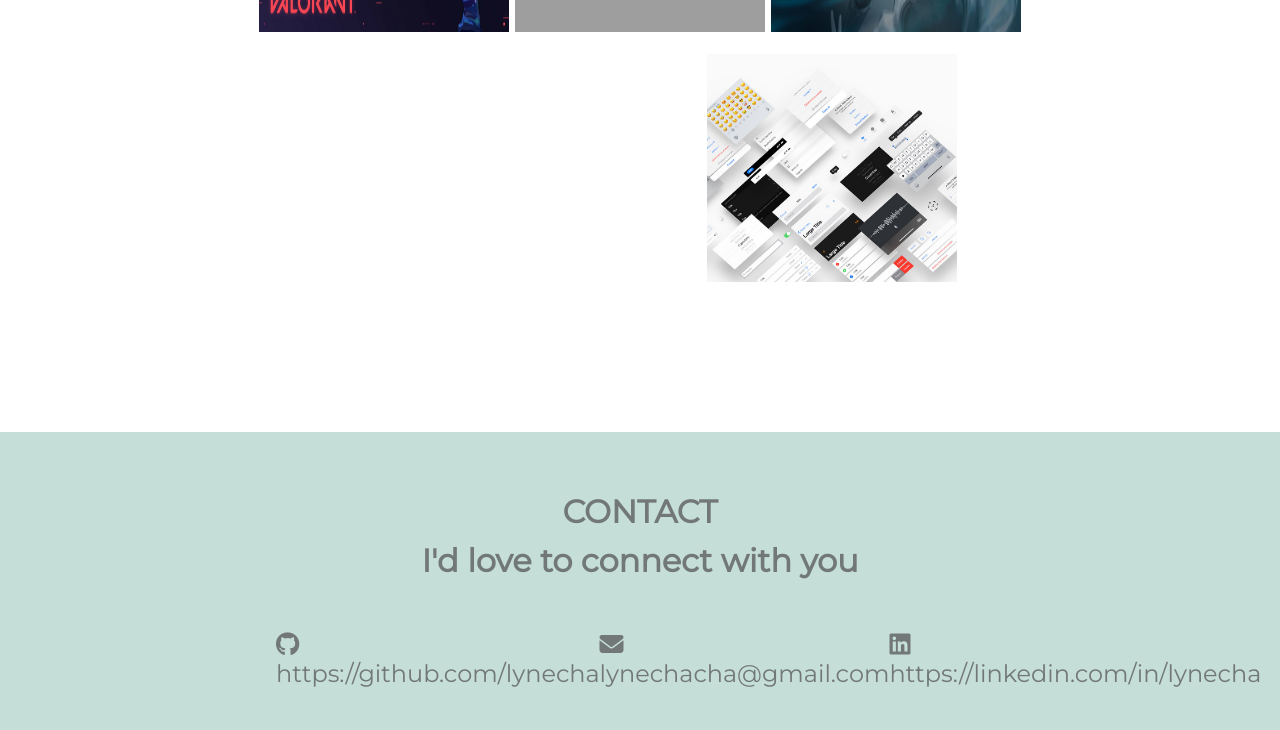
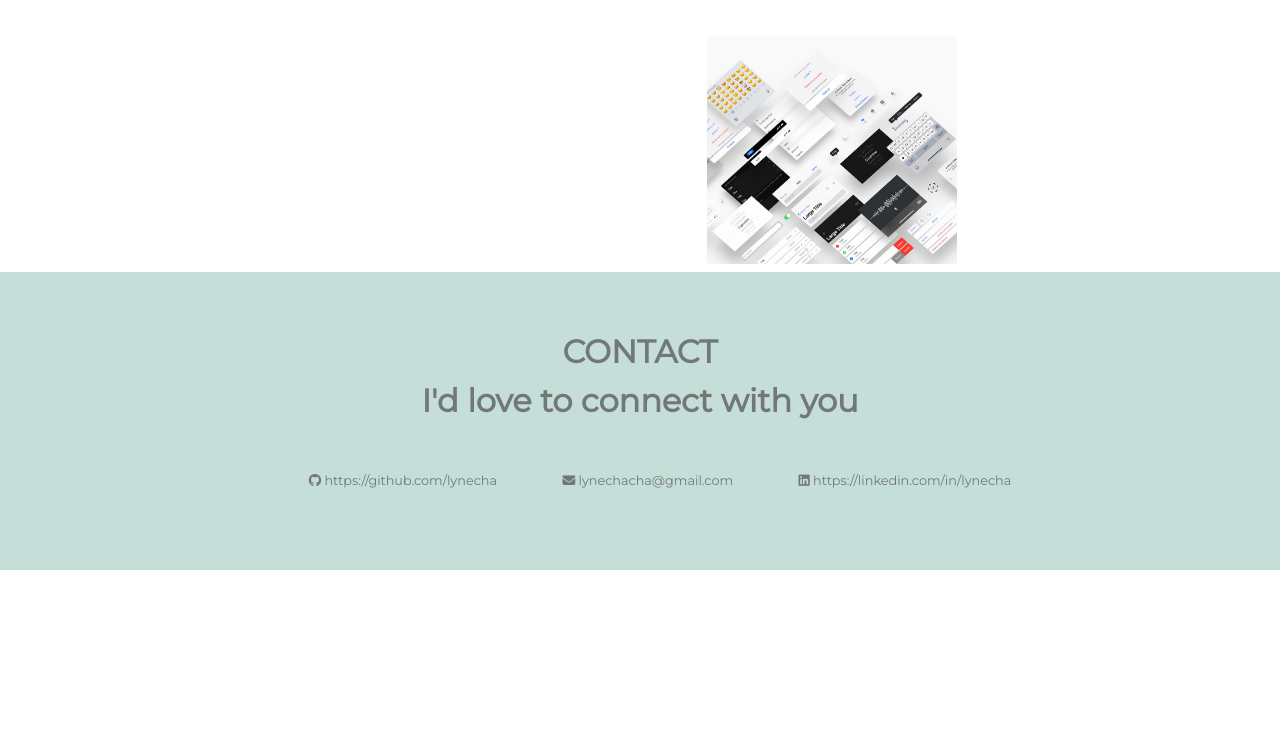
Before and after one commit to lynecha/lynecha.github.io, a plain HTML site: page index.html in a window 1280 px wide. Shown: the part 2182-2912 px from the top of the page. After the commit the page ends 2752 px from the top, so only its background shows below. Drawn offline with Linux system fonts and the light colour scheme; grey boxes are pictures that could not be loaded.

Commit message:
fixed contact compatability

```diff
--- a/stylesheet.css
+++ b/stylesheet.css
@@ -142,19 +142,22 @@ li a:hover {
     text-align: center;
 }
 .projects h1 {
-    padding-bottom: 50px;
     font-size: 2rem;
 }
 
 .container {
     display: flex;
     width: 60%;
-    /* background-color: green; */
+     /* background-color: green; */
     flex-wrap: wrap;
     justify-content: space-evenly;
     flex-direction: row;
-    padding: 10px;
-    padding-bottom: 150px;
+    /* padding: 10px; */
+    /* padding-bottom: 150px; */
+    align-content: space-around;
+    height: 800px;
+    overflow: auto;
+
 
 }
 .container div {
@@ -162,6 +165,8 @@ li a:hover {
     height: 250px;
     background-size: 100% 100%;
     background-position: center;
+
+
 
 }
 .container div:hover {
@@ -201,6 +206,7 @@ li a:hover {
 
 .footer-nav {
     display: flex;
+    flex-wrap: wrap;
     width: 60%;
     height: 100px;
     flex-grow:1;
@@ -208,7 +214,9 @@ li a:hover {
 }
 .footer-nav li a {
     color: #727878;
-    flex-grow: 1;
+    flex-grow:1;
+    flex-basis: auto;
+    font-size: 1vw;
 }
 .contact h3 {
     padding-top: 60px;
```
